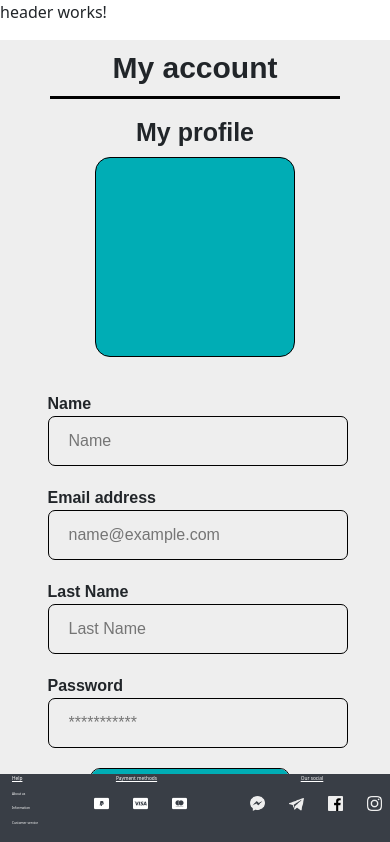
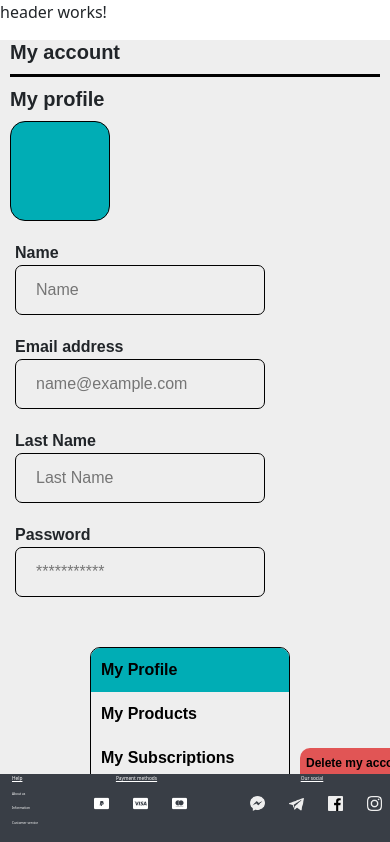
Before and after one commit to anaMJimenezPerez/Front-end_PIGS, an Angular app in the folder myApp/: page /profile in a window 390 px wide. Shown: the top 842 px of the page. Built offline with nearby package versions, Linux system fonts and the light colour scheme.

Commit message:
App profile with some changes responsibles

```diff
--- a/myApp/src/app/pages/profile/profile.component.css
+++ b/myApp/src/app/pages/profile/profile.component.css
@@ -38,7 +38,7 @@ html, body {
 }
 
 .profile-form h2 {
-  margin-left:25%;
+  margin-left: 470px;
   font-size: 40px;
   font-weight: bold;
   margin-top: 50px;
@@ -103,72 +103,74 @@ html, body {
   width: 100%;
 }
 
-
 /* Tablet */
-@media (max-width: 1349px) {
+@media (max-width: 1300px) {
 
   .profile-form h1, .profile-form h2 {
-    text-align: center;
+    font-size: 30px;
   }
 
-  .profile-form h2 {
-    margin: 20px 0px 30px 0px;
-    font-size: 35px;
+  .profile-form h2{
+    margin: 20px 0px 30px 340px;
+  }
+
+
+  .profile-picture-container {
+    margin: 0px 30px 0px 0px;
+    width: 180px;
+    height: 180px;
+  }
+
+  .column {
+    display: flex;
+    flex-direction: column;
+    align-items: flex-start;
+  }
+
+  .form-group_1 input,
+  .form-group_2 input {
+    width: 195px;
+  }
+
+  .delete-account {
+    margin-left: 200px;
+    margin-top: 20px;
+  }
+}
+
+/* Mobile */
+@media (max-width: 768px) {
+  .profile-picture-container {
+    width: 100px;
+    height: 100px;
+  }
+
+  .profile-form h1, .profile-form h2 {
+    font-size: 20px;
+    margin: 10px;
   }
 
   .columns-container {
     flex-direction: column;
-    align-items: center;
-    margin-left: 0;
-    margin-right: 0;
+    margin-left: 10px;
   }
 
-  .column{
-    margin: 0;
-  }
-
-  .profile-picture-container {
-    margin: 0 auto;
-    margin-bottom: 20px;
+  .column {
+    margin-left: 0;
   }
 
   .form-group_1 input,
   .form-group_2 input {
-    width: 300px;
+    width: 250px;
   }
 
   .delete-account {
-    margin-left: auto;
-    margin-right: auto;
-    width: 120px;
-    margin-top: 20px;
+    width: 100px;
+    height: 30px;
+    font-size: 12px;
+    margin-left: 10px;
+    margin-top: 10px;
   }
-
-}
-
-/* Mobile */
-@media (max-width: 768px) {
-  .columns-container {
-    flex-direction: column;
-    margin: 0 auto;
-  }
-
-  .profile-picture-container {
-    margin-bottom: 15px;
-  }
-
-  .profile-form h1, .profile-form h2 {
-    font-size: 30px;
-    text-align: center;
-    padding: 10px 10px;
-  }
-
-  .profile-form h2 {
-    font-size: 25px;
-    margin: 0 auto;
-  }
-
-
 }
 
 
```
Also changed, not shown: myApp/src/app/components/menu-profile/menu-profile.component.css (line endings or trailing spaces).
